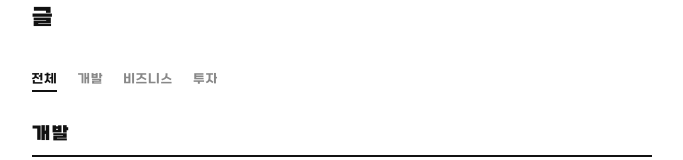
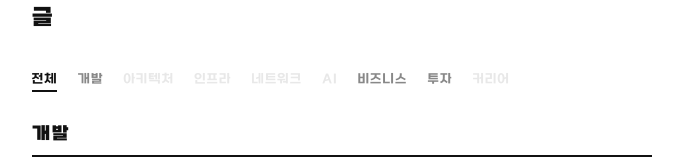
Before and after one commit to newgirok/newgirok.github.io, a Next.js app: page /posts in a window 1280 px wide. Shown: the part 188-348 px from the top of the page, without its empty margins (291-974 px from the left). Built offline with nearby package versions, Linux system fonts and the light colour scheme.

Commit message:
feat: 카테고리 필터 전체 표기 및 포스트 없는 카테고리 비활성 처리

```diff
--- a/app/globals.css
+++ b/app/globals.css
@@ -288,6 +288,11 @@ a {
   border-bottom-color: var(--text);
 }
 
+.category-filter-btn--disabled {
+  color: var(--border);
+  cursor: default;
+}
+
 /* ── Page Header ── */
 .page-header { margin-bottom: 2rem; }
 
--- a/components/PostListClient.tsx
+++ b/components/PostListClient.tsx
@@ -20,7 +20,7 @@ export default function PostListClient({ groups, uncategorized, rowCount }: Prop
   const [active, setActive] = useState('all')
 
   const filledGroups = groups.filter((g) => g.posts.length > 0)
-  const visibleGroups = active === 'all' ? filledGroups : filledGroups.filter((g) => g.slug === active)
+  const visibleGroups = active === 'all' ? filledGroups : groups.filter((g) => g.slug === active)
   const showUncategorized = active === 'all' && uncategorized.length > 0
 
   return (
@@ -32,15 +32,23 @@ export default function PostListClient({ groups, uncategorized, rowCount }: Prop
         >
           전체
         </button>
-        {filledGroups.map((g) => (
-          <button
-            key={g.slug}
-            className={`category-filter-btn${active === g.slug ? ' category-filter-btn--active' : ''}`}
-            onClick={() => setActive(g.slug)}
-          >
-            {g.label}
-          </button>
-        ))}
+        {groups.map((g) => {
+          const empty = g.posts.length === 0
+          return (
+            <button
+              key={g.slug}
+              className={[
+                'category-filter-btn',
+                active === g.slug ? 'category-filter-btn--active' : '',
+                empty ? 'category-filter-btn--disabled' : '',
+              ].join(' ').trim()}
+              onClick={() => !empty && setActive(g.slug)}
+              disabled={empty}
+            >
+              {g.label}
+            </button>
+          )
+        })}
       </div>
 
       {visibleGroups.map(({ slug, label, posts }) => {
```
